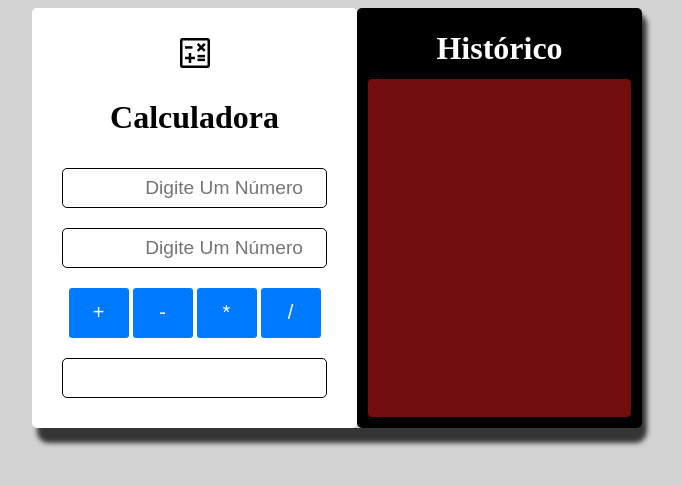
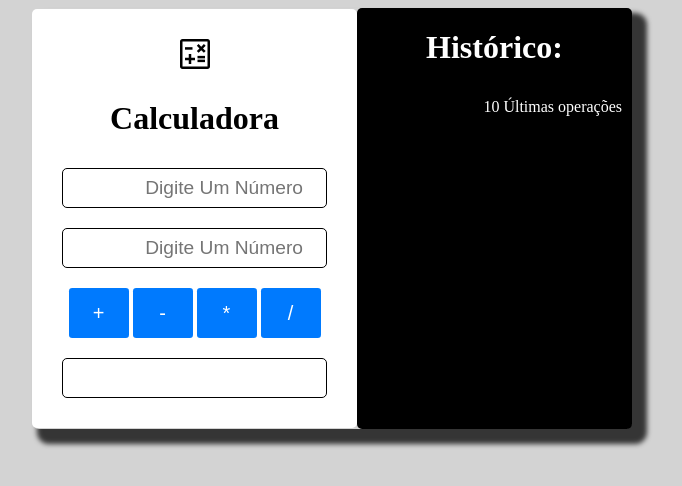
Before and after one commit to eliaberr/DevJrCalculadora, a plain HTML site: page index.html in a window 1280 px wide. Shown: the whole page, without its empty margins (308-990 px from the left). Drawn offline with Linux system fonts and the light colour scheme.

Commit message:
closes #5,  closes #6 - history

```diff
--- a/index.html
+++ b/index.html
@@ -24,9 +24,14 @@
 
             <input readonly id="display">
         </div>
+
         <div class="historico">
-            <h1>Histórico</h1>
-            <input readonly class="inputHistorico">
+            <h1>Histórico:</h1>
+            <p class="txtOperacoes">10 Últimas operações</p>
+            <div id="history">
+
+
+            </div>
         </div>
     </div>
 
--- a/script.js
+++ b/script.js
@@ -12,7 +12,7 @@ function calc(op){
             break;
 
         case '-':
-            res = num1-num2"
+            res = num1-num2
             break;
 
         case '*':
@@ -24,11 +24,18 @@ function calc(op){
             break;
     }
 
+    document.getElementById("display").value = res;
+
+    var newHistoey = "<div>" + num1 + " " + op + " " + num2 + " " +"=" +  " " + res + "</div>";
+    var history = document.getElementById("history");
+
+    history.innerHTML = newHistoey + history.innerHTML
+
+    if(history.children.length > 10){
+        history.removeChild(history.childNodes[10]);
+    }
 
 
-
-
-    document.getElementById("display").value = res;
 
 
 
--- a/style.css
+++ b/style.css
@@ -11,8 +11,6 @@ body{
     margin: auto;
     box-shadow: 10px 10px 5px 5px rgba(0,0,0,0.75);
     border-radius: 7px;
-
-
 }
 
 .calculadora{
@@ -29,14 +27,19 @@ body{
     color: white;
     text-align: center;
     width: 100%;
-    height: 100%;
+    height: 421px;
     border-radius: 5px;
 }
-.inputHistorico{
-    background-color: rgb(114, 14, 14);
-    height: 20.1rem;
+
+#history{
     margin-top: -10px;
+    text-align: right;
+    padding: 10px;
+}
 
+.txtOperacoes{
+    text-align: right;
+    padding: 10px;
 }
 
 img{
```
